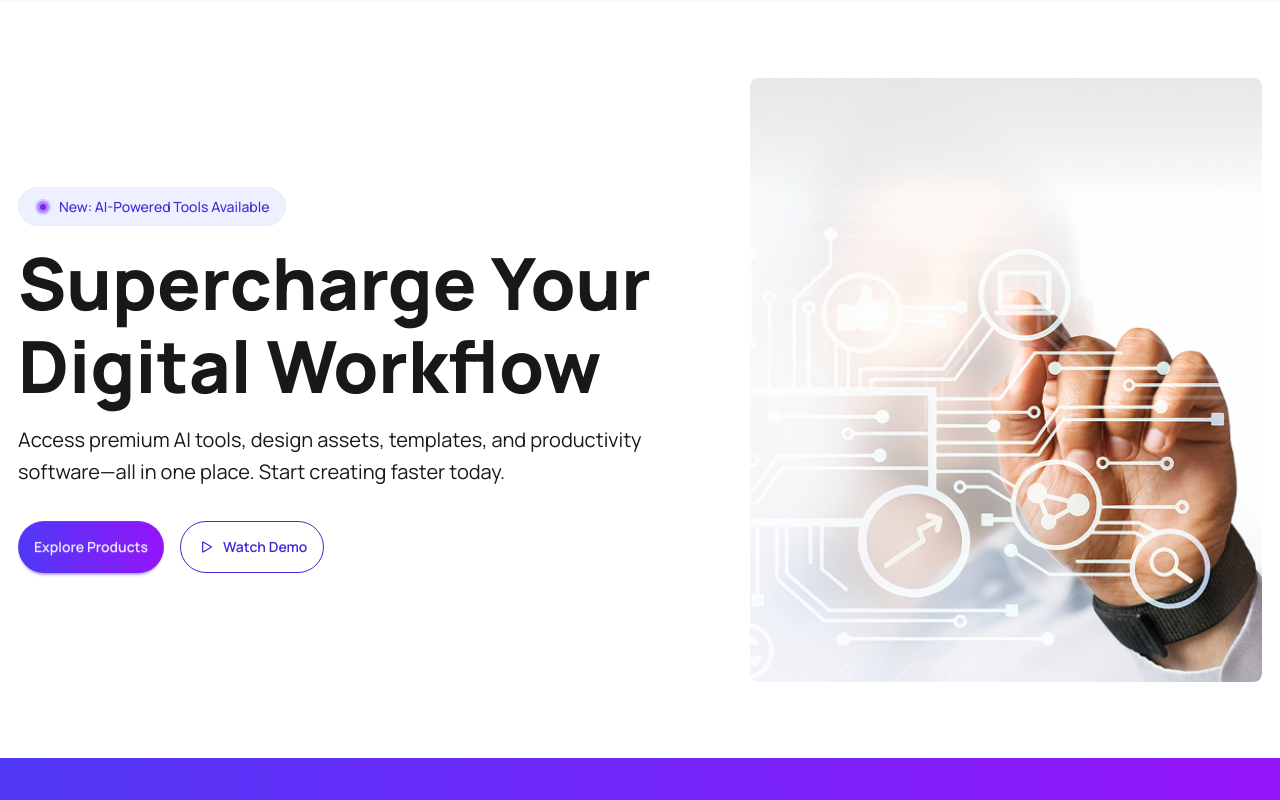
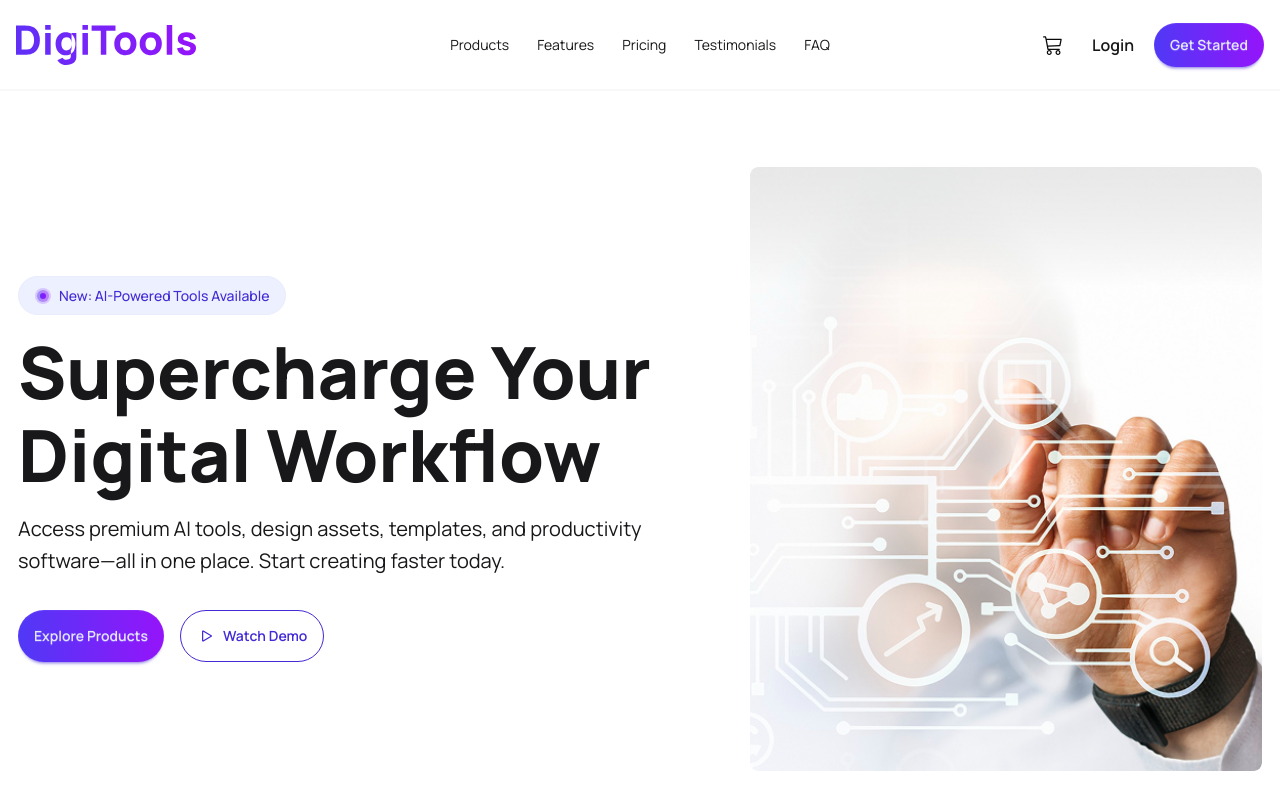
Before and after one commit to md-saju-ahmed/digitools, a React (Vite) app: page / in a window 1280 px wide. Shown: the top 800 px of the page. Built offline with nearby package versions, Linux system fonts and the light colour scheme.

Commit message:
added navbar

```diff
--- a/src/App.jsx
+++ b/src/App.jsx
@@ -1,6 +1,7 @@
 import "./App.css";
 import { useState } from "react";
 import { ToastContainer } from "react-toastify";
+import Navbar from "./components/Navbar";
 import Banner from "./components/Banner";
 import Stats from "./components/Stats";
 import Products from "./components/Products";
@@ -21,6 +22,7 @@ function App() {
 
   return (
     <>
+      <Navbar carts={carts} />
       <Banner />
       <Stats />
       <Products
--- /dev/null
+++ b/src/components/Navbar.jsx
@@ -0,0 +1,100 @@
+const Navbar = ({ carts = [] }) => {
+  return (
+    <>
+      <div className="navbar bg-base-100 max-w-7xl mx-auto px-4 py-3 sm:py-5">
+        {/* Left */}
+        <div className="navbar-start">
+          {/* Mobile Menu */}
+          <div className="dropdown">
+            <div
+              tabIndex="0"
+              role="button"
+              className="btn btn-ghost btn-sm lg:hidden mr-1"
+            >
+              <svg className="w-5 h-5">
+                <use xlinkHref="/icons.svg#icon-menu"></use>
+              </svg>
+            </div>
+            <ul
+              tabIndex="-1"
+              className="menu menu-sm dropdown-content bg-base-100 rounded-box z-50 mt-3 p-2 w-52 shadow"
+            >
+              <li>
+                <a href="#">Products</a>
+              </li>
+              <li>
+                <a href="#">Features</a>
+              </li>
+              <li>
+                <a href="#">Pricing</a>
+              </li>
+              <li>
+                <a href="#">Testimonials</a>
+              </li>
+              <li>
+                <a href="#">FAQ</a>
+              </li>
+            </ul>
+          </div>
+
+          {/* Logo */}
+          <a href="/">
+            <img
+              src="/images/logo.svg"
+              alt="DigiTools"
+              className="h-7 sm:h-10 w-auto"
+            />
+          </a>
+        </div>
+
+        {/* Center */}
+        <div className="navbar-center hidden lg:flex">
+          <ul className="menu menu-horizontal px-1 gap-1">
+            <li>
+              <a href="#products">Products</a>
+            </li>
+            <li>
+              <a href="#features">Features</a>
+            </li>
+            <li>
+              <a href="#pricing">Pricing</a>
+            </li>
+            <li>
+              <a href="#testimonials">Testimonials</a>
+            </li>
+            <li>
+              <a href="#faq">FAQ</a>
+            </li>
+          </ul>
+        </div>
+
+        {/* Right */}
+        <div className="navbar-end gap-1 sm:gap-2 lg:gap-3">
+          <button id="cart" className="btn btn-link text-neutral px-2">
+            <div className="indicator">
+              <svg className="w-5 h-5">
+                <use xlinkHref="/icons.svg#icon-shopping-cart"></use>
+              </svg>
+              {carts.length > 0 && (
+                <span className="badge badge-xs badge-secondary rounded-full indicator-item">
+                  {carts.length}
+                </span>
+              )}
+            </div>
+          </button>
+          <a href="#" className="text-base font-semibold px-2">
+            Login
+          </a>
+          <a
+            href="#"
+            className="btn btn-primary bg-linear border-0 rounded-full h-9 sm:h-11 hidden sm:flex"
+          >
+            Get Started
+          </a>
+        </div>
+      </div>
+    </>
+  );
+};
+
+export default Navbar;
```
